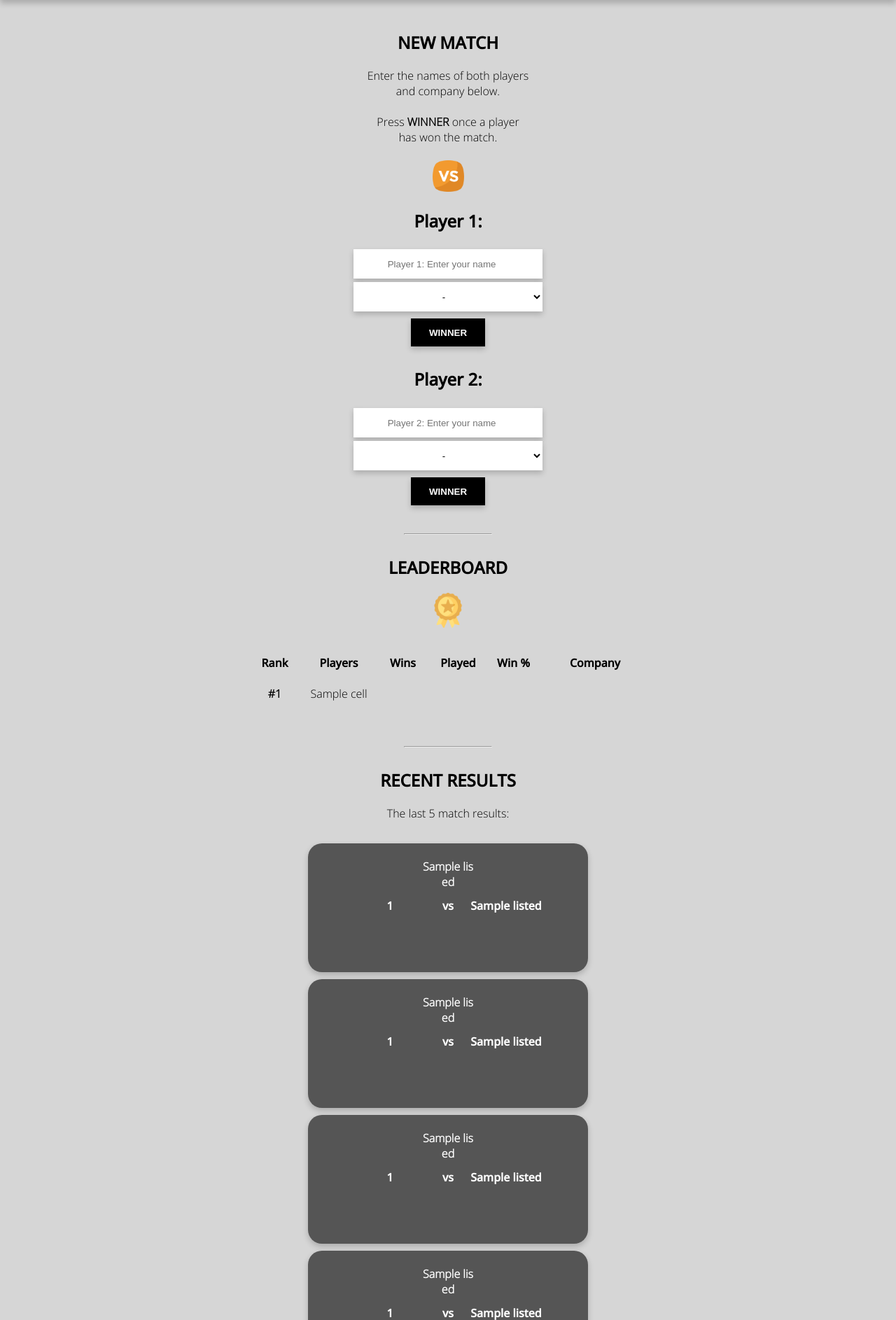
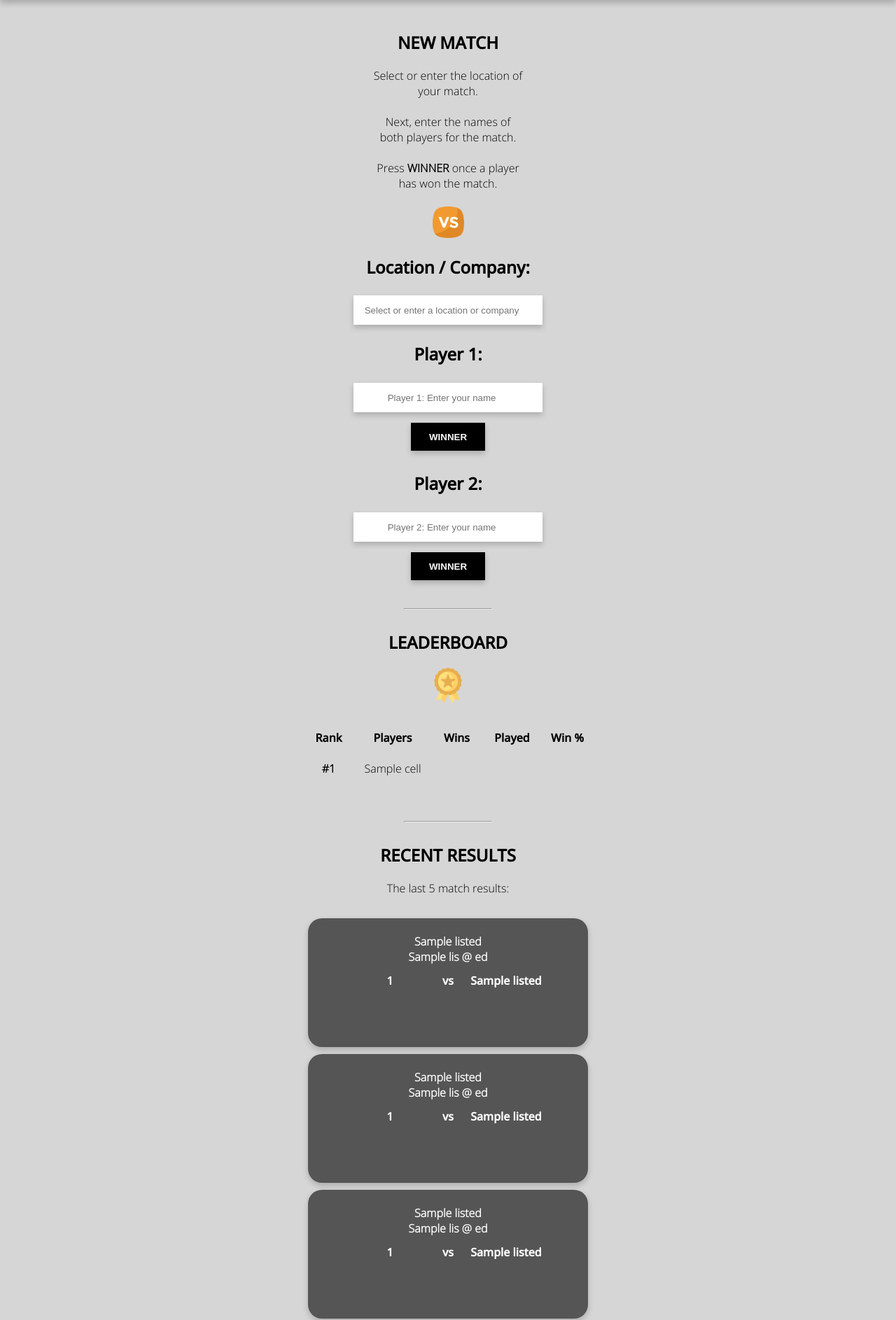
Before and after one commit to kelvgooding/8ball-leaderboard, a Flask app: template templates/index.html in a window 1280 px wide. Shown: the part 186-2072 px from the top of the page at 70% size. Run offline with Flask 3, Linux system fonts and the light colour scheme; the template is opened without the code that fills it: most values are stand-ins (such as "Sample title", 1, 10 or a date in 2020); lists and menus that the app fills with data are empty.

Commit message:
1.3
- Javascript alert has been added to the WINNER buttons to confirm before submitting to the database.
- Updated Recently Played cards to include location or company name above the date/time
- Removed "Company" column from score table
- Removed Company 1 & 2 from Player 1 & 2
- Create a input textbox to enter Location / Company
- Fix bug with missing image on Recently Played - gamecard 4

```diff
--- a/app.py
+++ b/app.py
@@ -1,8 +1,8 @@
 """
 Author: Kelvin Gooding
 Created: 2023-03-01
-Updated: 2023-06-17
-Version: 1.1
+Updated: 2023-08-05
+Version: 1.3
 """
 
 # Modules
@@ -26,17 +26,15 @@ def index():
 
     # Empty list to hold distinct players from the database
 
+    location = []
+
+    for i in cursor.execute('SELECT DISTINCT(LOCATION) FROM RECENTLY'):
+        location.append(i[0])
+
     players = []
 
     for i in cursor.execute('SELECT DISTINCT(PLAYERS) FROM LEADERBOARD'):
         players.append(i[0])
-
-    # Empty list to hold companies from the database
-
-    company = []
-
-    for i in cursor.execute('SELECT * FROM COMPANY'):
-        company.append(i[0])
 
     # Empty list to hold recent matches from the database
 
@@ -48,28 +46,28 @@ def index():
     # SQL - Cleardown the leaderboard table before inserting new data
 
     cursor.execute('DELETE FROM leaderboard')
-    cursor.execute('INSERT INTO leaderboard (players, company, total_wins) SELECT p1_name, p1_company, p1_result FROM recently UNION ALL SELECT p2_name, p2_company, p2_result FROM recently;')
+    cursor.execute('INSERT INTO leaderboard (players, total_wins) SELECT p1_name, p1_result FROM recently UNION ALL SELECT p2_name, p2_result FROM recently;')
     connection.commit()
 
     # Empty list to hold recent match data from the database
 
     leaderboard = []
 
-    for values in cursor.execute('SELECT players, SUM(total_wins) AS total_wins, COUNT(players) AS matches_played, ROUND(SUM(total_wins) * 100.0 / COUNT(players), 1) as win_perc, company FROM leaderboard GROUP BY players ORDER BY 2 DESC;'):
+    for values in cursor.execute('SELECT players, SUM(total_wins) AS total_wins, COUNT(players) AS matches_played, ROUND(SUM(total_wins) * 100.0 / COUNT(players), 1) as win_perc FROM leaderboard GROUP BY players ORDER BY 2 DESC;'):
         leaderboard.append(values)
 
     # Insert player name and win into recently table
 
     if request.method == "POST":
         if 'win-p1' in request.form:
-            cursor.execute('INSERT INTO recently VALUES (?, ?, 1, ?, ?, 0, CURRENT_TIMESTAMP)', (request.form.get("name-p1"), request.form.get("company-p1"), request.form.get("name-p2"), request.form.get("company-p2"),))
+            cursor.execute('INSERT INTO recently VALUES (?, 1, ?, 0, CURRENT_TIMESTAMP, ?)', (request.form.get("name-p1"), request.form.get("name-p2"), request.form.get("loc_comp"),))
             connection.commit()
         elif 'win-p2' in request.form:
-            cursor.execute('INSERT INTO recently VALUES (?, ?, 0, ?, ?, 1, CURRENT_TIMESTAMP)', (request.form.get("name-p1"), request.form.get("company-p1"), request.form.get("name-p2"), request.form.get("company-p2"),))
+            cursor.execute('INSERT INTO recently VALUES (?, 0, ?, 1, CURRENT_TIMESTAMP, ?)', (request.form.get("name-p1"), request.form.get("name-p2"), request.form.get("loc_comp"),))
             connection.commit()
         return redirect('/')
     else:
-        return render_template("index.html", listed=listed, leaderboard=leaderboard, players=players, company=company)
+        return render_template("index.html", location=location, players=players, leaderboard=leaderboard, listed=listed)
 
 if __name__ == "__main__":
     app.debug = True
--- /dev/null
+++ b/scripts/sql/table_leaderboard.sql
@@ -0,0 +1,4 @@
+CREATE TABLE leaderboard (
+    players VARCHAR (255),
+    total_wins INT
+);
--- a/templates/index.html
+++ b/templates/index.html
@@ -8,16 +8,6 @@
         <title>8-Ball Leaderboard</title>
     </head>
 
-    <!-- Google tag (gtag.js) -->
-    <script async src="https://www.googletagmanager.com/gtag/js?id=G-43S08T1PHV"></script>
-    <script>
-    window.dataLayer = window.dataLayer || [];
-    function gtag(){dataLayer.push(arguments);}
-    gtag('js', new Date());
-
-    gtag('config', 'G-43S08T1PHV');
-    </script>
-
     <body>
         <header>
             <section>
@@ -27,7 +17,14 @@
                 <img width="70" height="70" style="margin-top: -15px; margin-bottom: -10px;" src="../static/img/icon-8ball.png"/>
             </section>
         </header>
+
         <main>
+
+            <datalist id="location-list">
+                {% for i in location %}
+                <option value="{{i}}"></option>
+                {% endfor %}
+            </datalist>
 
             <datalist id="player-list">
                 {% for i in players %}
@@ -37,7 +34,8 @@
 
             <section>
                 <h1>NEW MATCH</h1>
-                Enter the names of both players<br>and company below.<br><br>
+                Select or enter the location of<br>your match.<br><br>
+                Next, enter the names of<br>both players for the match.<br><br>
                 Press <b>WINNER</b> once a player<br>has won the match.
 
                 <br><br>
@@ -46,25 +44,28 @@
 
                 <form method="post">
 
+                    <h1>Location / Company:</h1>
+                    <input type="text" class="input-field" placeholder="Select or enter a location or company" name="loc_comp" list="location-list" required/>
+                    <br>
+
                     <h1>Player 1:</h1>
-                    <input type="text" class="input-field" placeholder="Player 1: Enter your name" name="name-p1" list="player-list" required/><br>
-                    <select name="company-p1" class="select-field" placeholder="Select your company" required>
-                        <option value="">-</option>
-                        {% for i in company %}
-                        <option value="{{i}}">{{i}}</option>
-                        {% endfor %}
-                    </select><br/>
-                    <input type="submit" value="WINNER" class="input-button" name="win-p1"/>
+                    <input type="text" class="input-field" placeholder="Player 1: Enter your name" name="name-p1" list="player-list" required/>
+                    <br>
+                    <input type="submit" value="WINNER" class="input-button" name="win-p1" onclick="clicked(event)"/>
 
                     <h1>Player 2:</h1>
-                    <input type="text" class="input-field" placeholder="Player 2: Enter your name" name="name-p2" list="player-list" required/><br>
-                    <select name="company-p2" class="select-field" required>
-                        <option value="">-</option>
-                        {% for i in company %}
-                        <option value="{{i}}">{{i}}</option>
-                        {% endfor %}
-                    </select><br/>
-                    <input type="submit" value="WINNER" class="input-button" name="win-p2"/>
+                    <input type="text" class="input-field" placeholder="Player 2: Enter your name" name="name-p2" list="player-list" required/>
+                    <br>
+                    <input type="submit" value="WINNER" class="input-button" name="win-p2" onclick="clicked(event)"/>
+
+                    <script>
+                        function clicked(e)
+                        {
+                            if(!confirm('Are you sure?')) {
+                                e.preventDefault();
+                            }
+                        }
+                    </script>
 
                 </form>
             </section>
@@ -82,7 +83,6 @@
                             <th width="75px">Wins</th>
                             <th width="75px">Played</th>
                             <th width="75px">Win %</th>
-                            <th width="150px">Company</th>
                         </tr>
                         {% for row in leaderboard %}
                         <tr>
@@ -107,26 +107,56 @@
 
                 <div class="card-recent-results">
                     <br>
-                    {{listed.0.6[0:10]}}
+                    {{listed.0.5}}
                     <br>
-                    {{listed.0.6[11:16]}}
+                    {{listed.0.4[0:10]}} @ {{listed.0.4[11:16]}}
                     <br>
                     <table>
                         <tr>
                             <th>{{listed.0.0}}</th>
                             <th width="30px">vs</th>
-                            <th>{{listed.0.3}}</th>
+                            <th>{{listed.0.2}}</th>
                         </tr>
                         <tr>
                             <td>
-                                {% if listed.0.2 == 1 %}
+                                {% if listed.0.1 == 1 %}
                                     <img width="30" height="30" src="../static/img/icon-win.png"/>
                                 {% endif %}
                             </td>
                             <td>
                             </td>
                             <td>
-                                {% if listed.0.5 == 1 %}
+                                {% if listed.0.3 == 1 %}
+                                    <img width="30" height="30" src="../static/img/icon-win.png"/>
+                                {% endif %}
+                            </td>
+                        </tr>
+                    </table>
+                </div>
+
+
+                <div class="card-recent-results">
+                    <br>
+                    {{listed.1.5}}
+                    <br>
+                    {{listed.1.4[0:10]}} @ {{listed.1.4[11:16]}}
+                    <br>
+                    <table>
+                        <tr>
+                            <th>{{listed.1.0}}</th>
+                            <th width="30px">vs</th>
+                            <th>{{listed.1.2}}</th>
+                        </tr>
+                        <tr>
+                            <td>
+                                {% if listed.1.1 == 1 %}
+                                    <img width="30" height="30" src="../static/img/icon-win.png"/>
+                                {% endif %}
+                            </td>
+                            <td>
+                            </td>
+                            <td>
+                                {% if listed.1.3 == 1 %}
                                     <img width="30" height="30" src="../static/img/icon-win.png"/>
                                 {% endif %}
                             </td>
@@ -136,26 +166,56 @@
 
                 <div class="card-recent-results">
                     <br>
-                    {{listed.1.6[0:10]}}
+                    {{listed.2.5}}
                     <br>
-                    {{listed.1.6[11:16]}}
+                    {{listed.2.4[0:10]}} @ {{listed.2.4[11:16]}}
                     <br>
                     <table>
                         <tr>
-                            <th>{{listed.1.0}}</th>
+                            <th>{{listed.2.0}}</th>
                             <th width="30px">vs</th>
-                            <th>{{listed.1.3}}</th>
+                            <th>{{listed.2.2}}</th>
                         </tr>
                         <tr>
                             <td>
-                                {% if listed.1.2 == 1 %}
+                                {% if listed.2.1 == 1 %}
                                     <img width="30" height="30" src="../static/img/icon-win.png"/>
                                 {% endif %}
                             </td>
                             <td>
                             </td>
                             <td>
-                                {% if listed.1.5 == 1 %}
+                                {% if listed.2.3 == 1 %}
+                                    <img width="30" height="30" src="../static/img/icon-win.png"/>
+                                {% endif %}
+                            </td>
+                        </tr>
+                    </table>
+                </div>
+
+
+                <div class="card-recent-results">
+                    <br>
+                    {{listed.3.5}}
+                    <br>
+                    {{listed.3.4[0:10]}} @ {{listed.3.4[11:16]}}
+                    <br>
+                    <table>
+                        <tr>
+                            <th>{{listed.3.0}}</th>
+                            <th width="30px">vs</th>
+                            <th>{{listed.3.2}}</th>
+                        </tr>
+                        <tr>
+                            <td>
+                                {% if listed.3.1 == 1 %}
+                                    <img width="30" height="30" src="../static/img/icon-win.png"/>
+                                {% endif %}
+                            </td>
+                            <td>
+                            </td>
+                            <td>
+                                {% if listed.3.3 == 1 %}
                                     <img width="30" height="30" src="../static/img/icon-win.png"/>
                                 {% endif %}
                             </td>
@@ -165,91 +225,32 @@
 
                 <div class="card-recent-results">
                     <br>
-                    {{listed.2.6[0:10]}}
+                    {{listed.4.5}}
                     <br>
-                    {{listed.2.6[11:16]}}
+                    {{listed.4.4[0:10]}} @ {{listed.4.4[11:16]}}
                     <br>
                     <table>
                         <tr>
-                            <th>{{listed.2.0}}</th>
+                            <th>{{listed.4.0}}</th>
                             <th width="30px">vs</th>
-                            <th>{{listed.2.3}}</th>
+                            <th>{{listed.4.2}}</th>
                         </tr>
                         <tr>
                             <td>
-                                {% if listed.2.2 == 1 %}
+                                {% if listed.4.1 == 1 %}
                                     <img width="30" height="30" src="../static/img/icon-win.png"/>
                                 {% endif %}
                             </td>
                             <td>
                             </td>
                             <td>
-                                {% if listed.2.5 == 1 %}
+                                {% if listed.4.3 == 1 %}
                                     <img width="30" height="30" src="../static/img/icon-win.png"/>
                                 {% endif %}
                             </td>
                         </tr>
                     </table>
                 </div>
-
-                <div class="card-recent-results">
-                    <br>
-                    {{listed.3.6[0:10]}}
-                    <br>
-                    {{listed.3.6[11:16]}}
-                    <br>
-                    <table>
-                        <tr>
-                            <th>{{listed.3.0}}</th>
-                            <th width="30px">vs</th>
-                            <th>{{listed.3.3}}</th>
-                        </tr>
-                        <tr>
-                            <td>
-                                {% if listed.3.2 == 1 %}
-                                    <img width="30" height="30" src="../static/img/img/icon-win.png"/>
-                                {% endif %}
-                            </td>
-                            <td>
-                            </td>
-                            <td>
-                                {% if listed.3.5 == 1 %}
-                                    <img width="30" height="30" src="../static/img/icon-win.png"/>
-                                {% endif %}
-                            </td>
-                        </tr>
-                    </table>
-                </div>
-
-                <div class="card-recent-results">
-                    <br>
-                    {{listed.4.6[0:10]}}
-                    <br>
-                    {{listed.4.6[11:16]}}
-                    <br>
-                    <table>
-                        <tr>
-                            <th>{{listed.4.0}}</th>
-                            <th width="30px">vs</th>
-                            <th>{{listed.4.3}}</th>
-                        </tr>
-                        <tr>
-                            <td>
-                                {% if listed.4.2 == 1 %}
-                                    <img width="30" height="30" src="../static/img/icon-win.png"/>
-                                {% endif %}
-                            </td>
-                            <td>
-                            </td>
-                            <td>
-                                {% if listed.4.5 == 1 %}
-                                    <img width="30" height="30" src="../static/img/icon-win.png"/>
-                                {% endif %}
-                            </td>
-                        </tr>
-                    </table>
-                </div>
-
             </section>
         </main>
 
@@ -270,7 +271,7 @@
             <!-- Copyright -->
             <section>
                 Created by Kelv Gooding<br>
-                © 2022 Live.Life.Automate! All rights reserved.<br>
+                © 2022 - 2023 Live.Life.Automate! All rights reserved.<br>
             </section>
 
         </footer>
```
Also changed, not shown: scripts/sql/create_database.sql (added, +45 -0 lines), scripts/sql/table_recently.sql (added, +8 -0 lines), 8ball_leaderboard.db.
